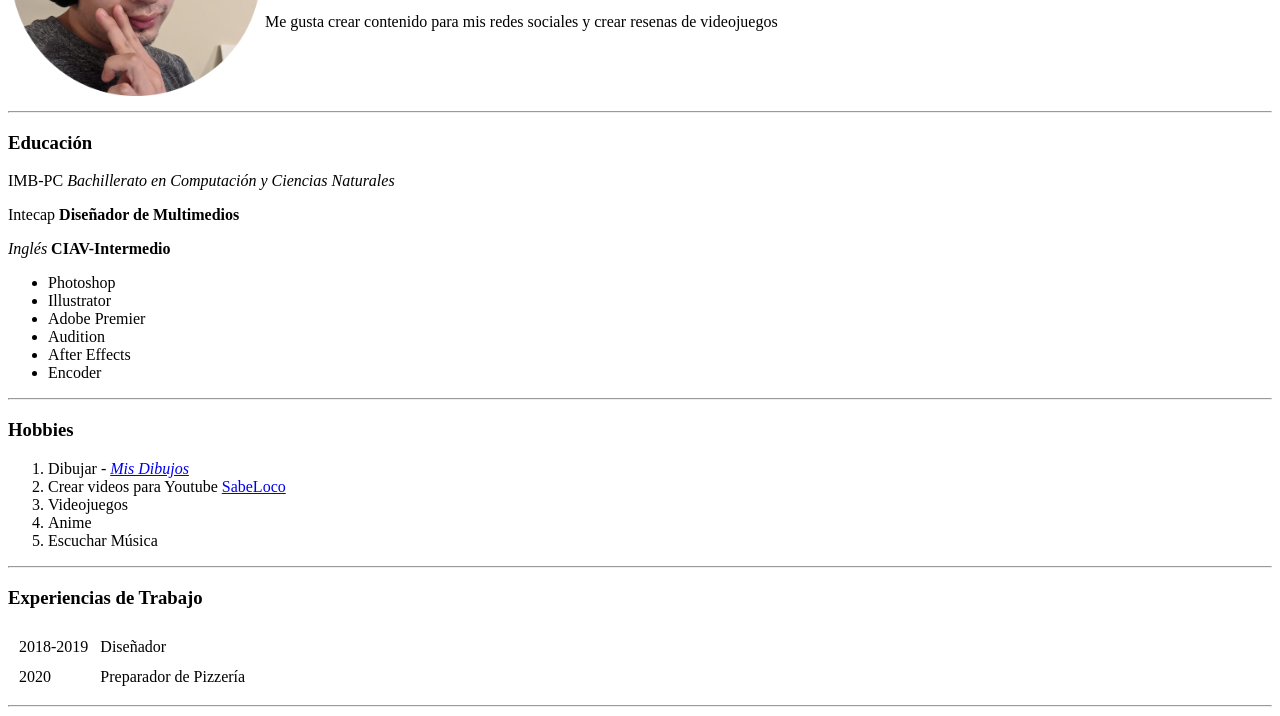
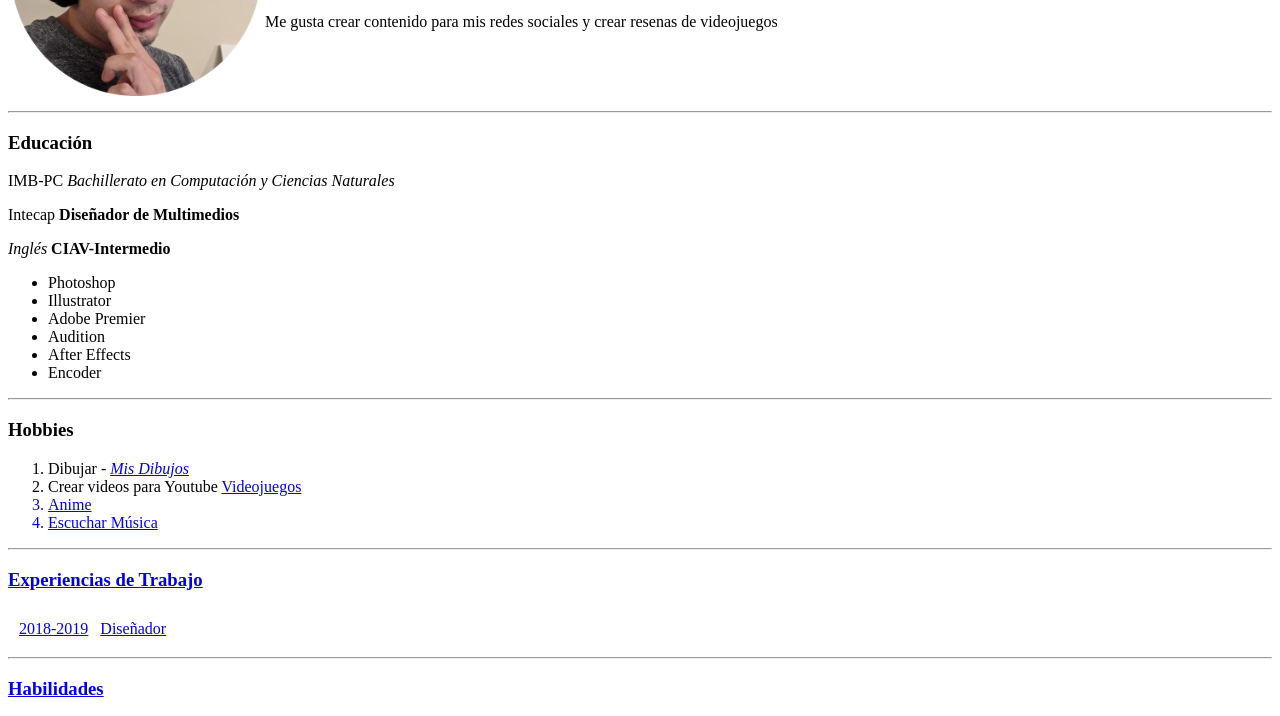
Before and after one commit to EliezerGG/cv, a plain HTML site: page index.html in a window 1280 px wide. Shown: the part 165-881 px from the top of the page. Drawn offline with Linux system fonts and the light colour scheme.

Commit message:
Update index.html

```diff
--- a/index.html
+++ b/index.html
@@ -39,7 +39,7 @@
   <h3>Hobbies</h3>
   <ol>
     <li>Dibujar - <i><a href="https://pbs.twimg.com/media/E_wQfuQVkAUBzFc?format=jpg&name=4096x4096">Mis Dibujos</a> </i></li>
-    <li>Crear videos para Youtube <a href="www.youtube.com/c/SabeLoco">SabeLoco</a>    </li>
+    <li>Crear videos para Youtube <a href="https://www.youtube.com/c/SabeLoco</a>    </li>
     <li>Videojuegos</li>
     <li>Anime</li>
     <li>Escuchar Música</li>
@@ -52,11 +52,7 @@
   <td>2018-2019</td>
   <td>Diseñador</td>
 </tr>
-<tr>
-  <td>2020</td>
-  <td>Preparador de Pizzería</td>
 
-</tr>
 
 </table>
 <hr>
```
